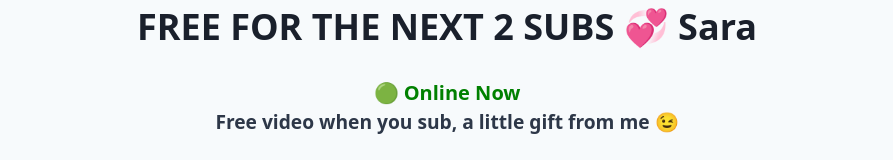
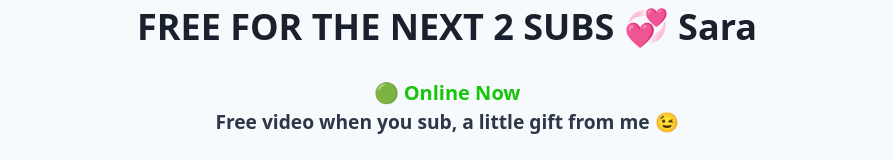
Before and after one commit to johnaffiliate/saratest, a plain HTML site: page index.html in a window 1280 px wide. Shown: the part 393-553 px from the top of the page, without its empty margins (193-1086 px from the left). Drawn offline with Linux system fonts and the light colour scheme; no server answers.

Commit message:
Update index.html

```diff
--- a/index.html
+++ b/index.html
@@ -301,7 +301,7 @@
 
 <div class="bg-gray-100 pt-4 pb-2"><div class="max-w-screen-lg mx-auto px-5 lg:pt-16"><div class="mb-6 lg:mb-12 text-center"><h2 class="text-2xl lg:text-4xl text-gray-900 pb-2 lg:pb-4 font-bold">FREE FOR THE NEXT 2 SUBS 💞  <!-- -->Sara</h2><div class="text-gray-800">
 <h4 id="userLocation" style="font-weight: 600;" class="text-sm lg:text-2xl"> </h4>
-<p class="pt-2 text-sm lg:text-xl" style="color: green; font-weight: bold;">🟢 Online Now</p>
+<p class="pt-2 text-sm lg:text-xl" style="color: #16c60c; font-weight: bold;">🟢 Online Now</p>
 <p style="font-size: larger; font-weight: bold;">Free video when you sub, a little gift from me 😉</p>
 </div>
 
```
